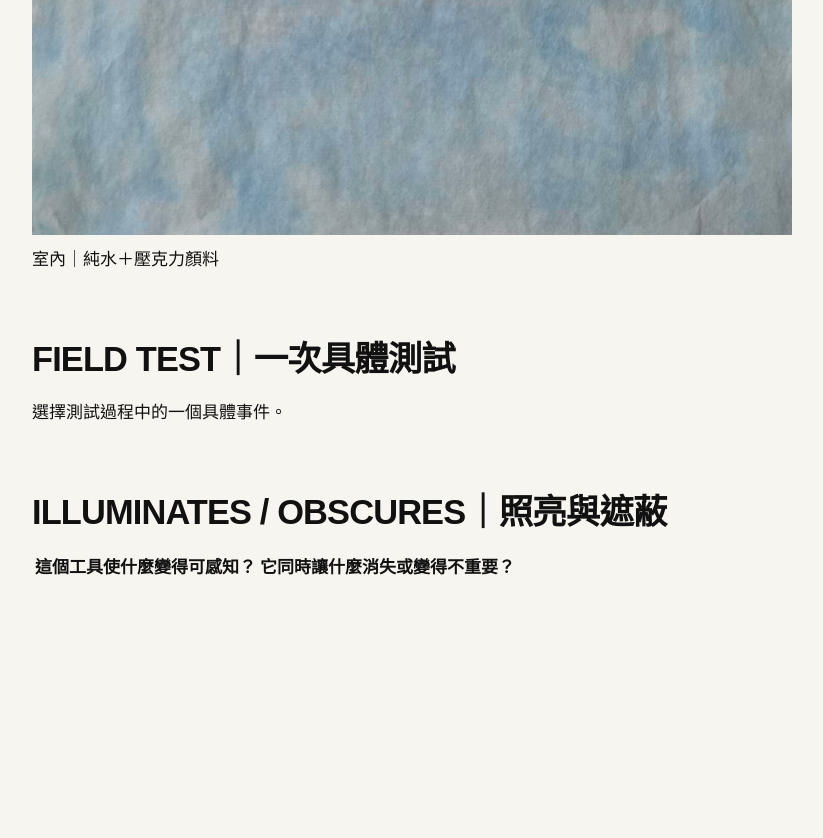
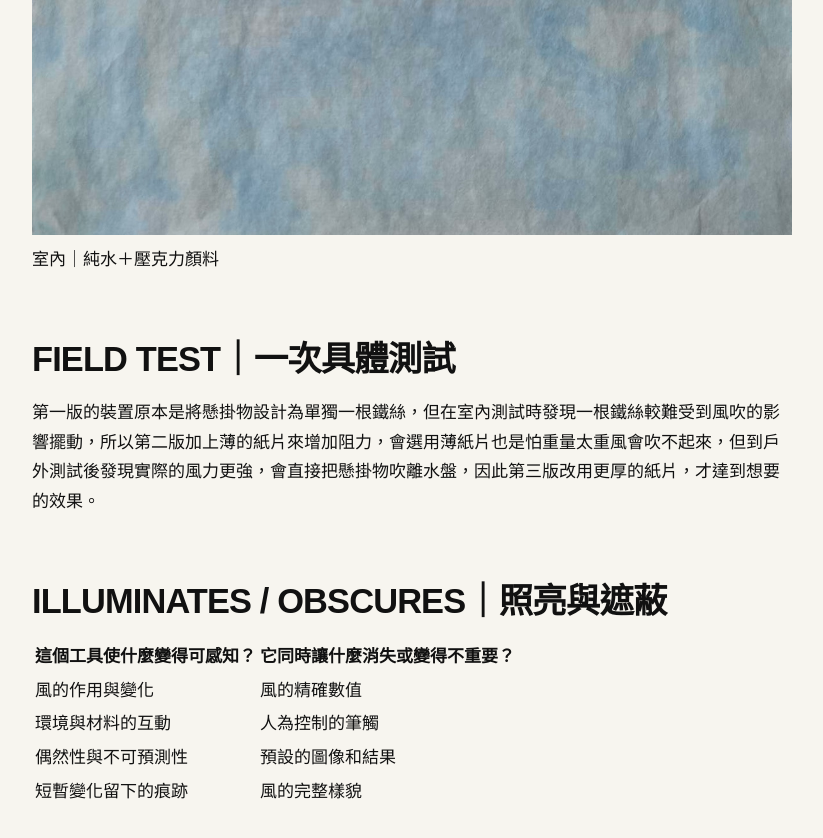
Before and after one commit to liki1928/fieldworkarchive, a Jekyll site: the page built from weeks/week-09.md, in a window 1280 px wide and 900 px high, scrolled down 5031 px. Shown: the top 838 px of the window, without its empty margins (48-871 px from the left). Built offline with Jekyll 4.4.1, drawn with Linux system fonts in a browser that asks for light colours; before the commit the page ends 5808 px from its top, so only the background shows below that; some of the changed text lies outside the part shown.

Commit message:
Update week-09.md

```diff
--- a/weeks/week-09.md
+++ b/weeks/week-09.md
@@ -48,13 +48,14 @@ permalink: /weeks/week-09/
 室內｜純水＋壓克力顏料
 
 ## FIELD TEST｜一次具體測試
-
-選擇測試過程中的一個具體事件。
+<!-- 選擇測試過程中的一個具體事件。 -->
+第一版的裝置原本是將懸掛物設計為單獨一根鐵絲，但在室內測試時發現一根鐵絲較難受到風吹的影響擺動，所以第二版加上薄的紙片來增加阻力，會選用薄紙片也是怕重量太重風會吹不起來，但到戶外測試後發現實際的風力更強，會直接把懸掛物吹離水盤，因此第三版改用更厚的紙片，才達到想要的效果。
 
 ## ILLUMINATES / OBSCURES｜照亮與遮蔽
 
 | 這個工具使什麼變得可感知？ | 它同時讓什麼消失或變得不重要？ |
 | ------------- | --------------- |
-|               |                 |
-|               |                 |
-|               |                 |
+| 風的作用與變化 | 風的精確數值 |
+| 環境與材料的互動 | 人為控制的筆觸 |
+| 偶然性與不可預測性 | 預設的圖像和結果 |
+| 短暫變化留下的痕跡 | 風的完整樣貌 |
```
Also changed, not shown: other parts of weeks/week-09.md (+1 -1 lines).
